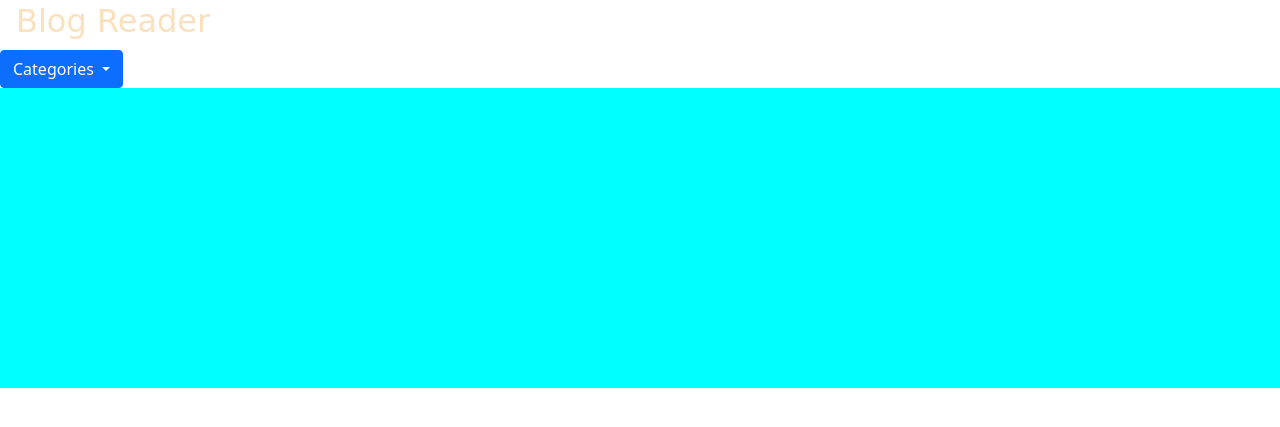
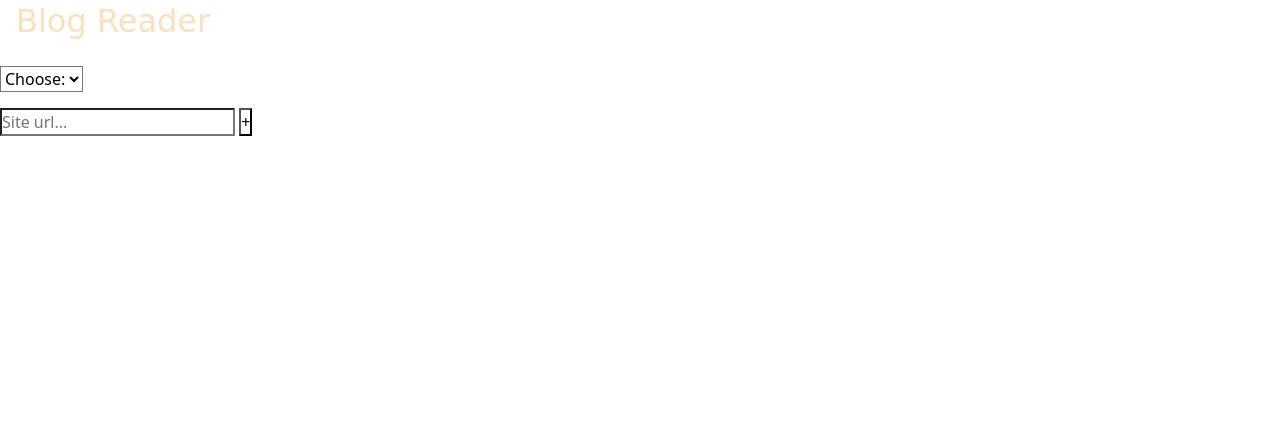
Before and after one commit to AryaV14/BlogExtension, a Flask app: page / in a window 1280 px wide. Shown: the top 427 px of the page. Run offline with Flask 2, Linux system fonts and the light colour scheme; some libraries are stand-ins or nearby versions; some web fonts are replaced.

Commit message:
Linked flask

```diff
--- a/app.py
+++ b/app.py
@@ -1,9 +1,14 @@
-from flask import Flask, render_template
+from flask import Flask, render_template, request
 app=Flask(__name__)
 
+@app.route('/', methods=['GET', 'POST'])
+def index():
+    if request.method == 'POST':
+        value = request.form.get('value')
+        print(value)
+        url = request.form.get('url')
+        print(url)
 
-@app.route('/')
-def index():
     return render_template('index.html')
 
 
--- a/templates/index.html
+++ b/templates/index.html
@@ -5,35 +5,54 @@
     <meta http-equiv="X-UA-Compatible" content="IE=edge">
     <meta name="viewport" content="width=device-width, initial-scale=1.0">
     <title>Blog extension</title>
+    <link rel="stylesheet" type="text/css" href="{{ url_for('static',filename='css/style.css') }}" />
     <link href="https://cdn.jsdelivr.net/npm/bootstrap@5.0.2/dist/css/bootstrap.min.css" rel="stylesheet" integrity="sha384-EVSTQN3/azprG1Anm3QDgpJLIm9Nao0Yz1ztcQTwFspd3yD65VohhpuuCOmLASjC" crossorigin="anonymous">
-    <link href="style.css" rel="stylesheet">
     <link rel="preconnect" href="https://fonts.googleapis.com"><link rel="preconnect" href="https://fonts.gstatic.com" crossorigin><link href="https://fonts.googleapis.com/css2?family=Ribeye+Marrow&display=swap" rel="stylesheet">
     <script src="https://ajax.googleapis.com/ajax/libs/jquery/3.6.1/jquery.min.js"></script>
     <script src="https://maxcdn.bootstrapcdn.com/bootstrap/3.4.1/js/bootstrap.min.js"></script>
   </head>
 </head>
 <body>
-    <div id="root">
         <div class="heading">
             <h2>Blog Reader</h2>
         </div>
-        <div class="dropdown">
-            <button class="btn btn-primary dropdown-toggle" type="button" data-toggle="dropdown">Categories
-            <span class="caret"></span></button>
-            <ul class="dropdown-menu">
-              <li><a href="#">TRAVEL</a></li>
-              <li><a href="#">FOOD</a></li>
-              <li><a href="#">TECH</a></li>
-            </ul>
-          </div>
-        <div class="main">
-            <div class="items-1 item"></div>
-            <div class="items-2 item"></div>
-            <div class="items-3 item"></div>
-            <div class="items-4 item"></div>
-            <div class="items-5 item"></div>
-        </div>
-    </div>
+
+
+         <p>
+          <form class="form-inline" method="POST" >
+
+            <select name="value" id="choice" data-toggle="dropdown">
+
+              <option value="">Choose: </option>
+
+                <option value="0">TRAVEL</option>
+                <option value="1">FOOD</option>
+                <option value="2">TECH</option>
+                <option value="3">MUSIC</option>
+
+              </select>
+            </p>
+
+
+
+      <input name="url" type="text" placeholder="Site url..." id = "textbox">
+      <button onclick="getOption()"> + </button>
+    <script >
+
+
+
+function getOption() {
+  const textBox = document.getElementById("textbox")
+  url = textbox.value
+  console.log(url)
+selectElement = document.querySelector('#choice');
+value = selectElement.value;
+console.log(value)
+}
+
+    </script>
+
+
 
 </body>
 </html>
```
Also changed, not shown: blog.py (+8 -8 lines), static/css/style.css (line endings or trailing spaces).
